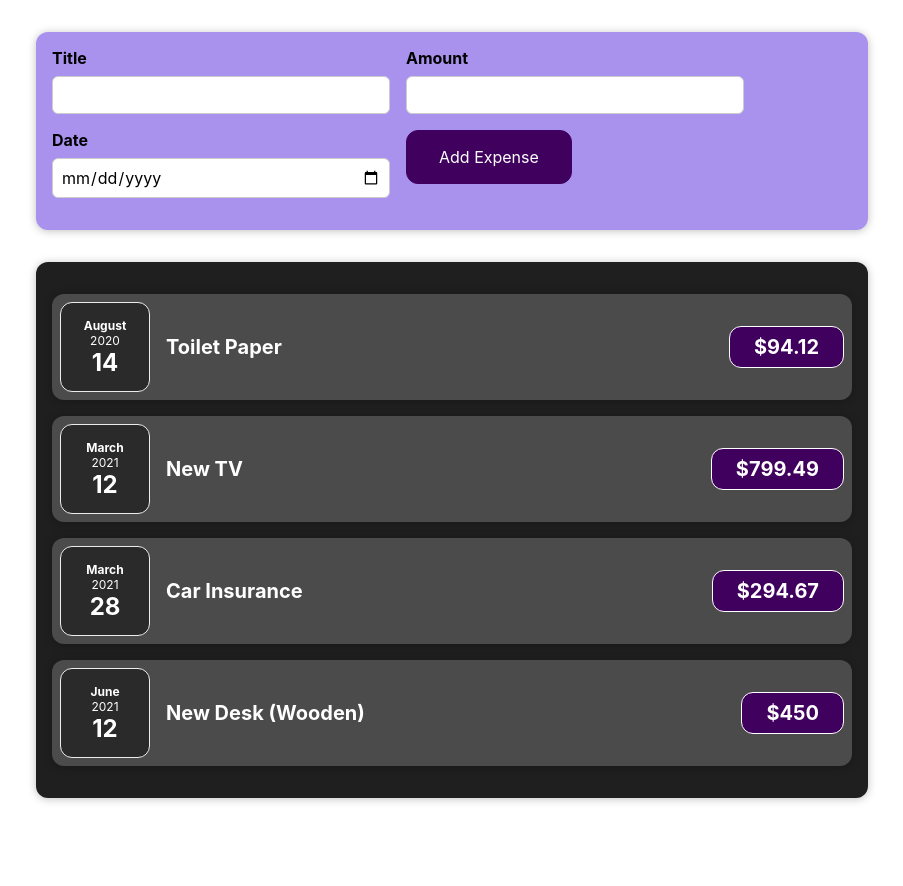
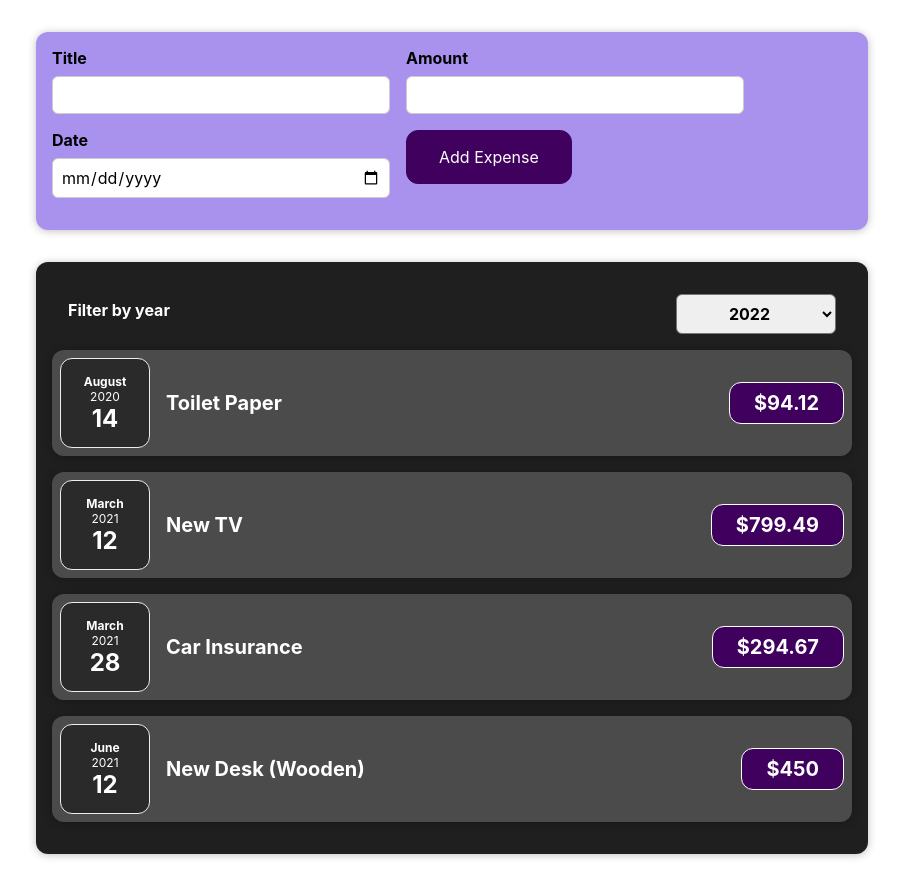
Before and after one commit to commit-kyle/expense-tracker, a React (Create React App) app in the folder expense-tracker/: page / in a window 1280 px wide. Shown: the whole page, without its empty margins (188-1091 px from the left). Before the commit the page ends 830 px from the top, so only its background shows below. Built offline with nearby package versions, Linux system fonts and the light colour scheme.

Commit message:
Imported ExpenseFilter and configured state for filtered year and setup two-way binding

```diff
--- a/expense-tracker/src/containers/Expenses/Expenses.js
+++ b/expense-tracker/src/containers/Expenses/Expenses.js
@@ -1,12 +1,20 @@
-import React from 'react'
+import React, { useState } from 'react'
 
 import './Expenses.css';
 import ExpenseItem from '../../components/ExpenseItem/ExpenseItem';
 import Card from '../Card/Card';
+import ExpenseFilter from '../../components/ExpenseFilter/ExpenseFilter';
 
 const Expenses = props => {
+	const [filteredYear, setFilteredYear] = useState('2020');
+
+	const filterChangeHandler = selectedYear => {
+		setFilteredYear(selectedYear);
+	}
+
   return (
     <Card className="expenses">
+			<ExpenseFilter selectedYear={filteredYear} onFilterChange={filterChangeHandler} />
       <ExpenseItem
 				title={props.items[0].title}
 				amount={props.items[0].amount}
```
